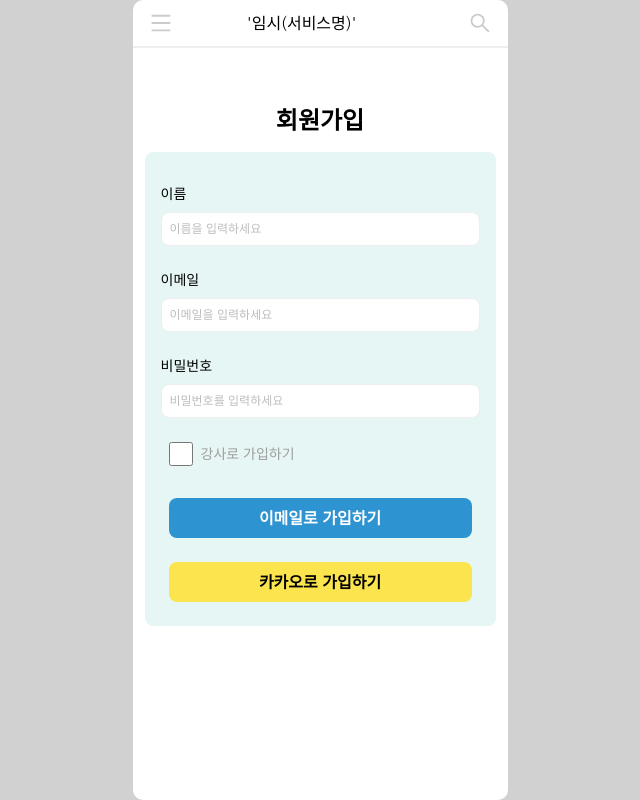
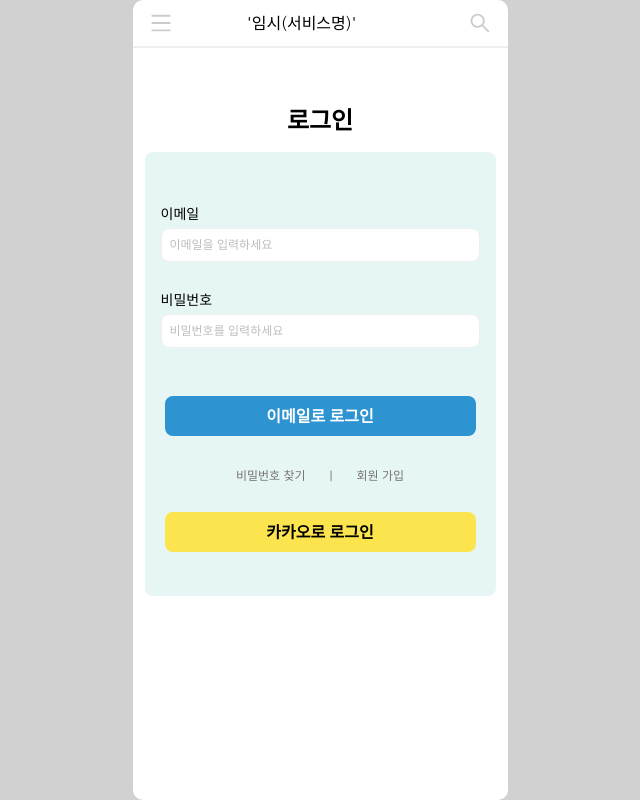
Before and after one commit to codestates-seb/seb45_main_010, a React (Vite) app in the folder client/: page / in a window 1280 px wide. Shown: the whole page, without its empty margins (320-960 px from the left). Built offline with nearby package versions, Linux system fonts and the light colour scheme.

Commit message:
[Feat]add_LogIn_UI_design

```diff
--- a/client/src/App.tsx
+++ b/client/src/App.tsx
@@ -1,10 +1,10 @@
 import Header from 'components/Header/Header';
-import SignUp from 'pages/SignUp';
+import Login from 'pages/Login';
 const App = () => {
   return (
     <main className="h-screen ">
       <Header />
-      <SignUp />
+      <Login />
     </main>
   );
 };
--- /dev/null
+++ b/client/src/pages/Login.tsx
@@ -0,0 +1,52 @@
+import React from 'react';
+
+const LoginForm: React.FC = () => {
+  return (
+    <div className="flex flex-col item-center justify-center">
+      <div className="text-center font-bold text-2xl my-4">로그인</div>
+      <div className="flex flex-col item-center justify-center mx-3 py-6 bg-mint-1 rounded-lg">
+        <form className="flex flex-col gap-1 p-4 rounded-lg">
+          <label htmlFor="email" className="text-sm mt-3">
+            이메일
+          </label>
+          <input
+            type="email"
+            id="email"
+            name="email"
+            className="border text-xs rounded-lg p-2 mb-3"
+            placeholder="이메일을 입력하세요"
+          />
+          <label htmlFor="password" className="text-sm mt-3">
+            비밀번호
+          </label>
+          <input
+            type="password"
+            id="password"
+            name="password"
+            className="border text-xs rounded-lg p-2 mb-3"
+            placeholder="비밀번호를 입력하세요"
+          />
+          <button
+            type="submit"
+            className="m-1 mt-8 text-white font-bold bg-blue-1 hover:bg-blue-2 rounded-lg p-2"
+          >
+            이메일로 로그인
+          </button>
+        </form>
+        <div className="flex item-center justify-center">
+          <div className="text-xs text-gray-600 p-3">비밀번호 찾기</div>
+          <div className="text-xs text-gray-600 p-3">|</div>
+          <div className="text-xs text-gray-600 p-3">회원 가입</div>
+        </div>
+        <button
+          type="submit"
+          className="m-5 mt-4 font-bold bg-koko-1 hover:bg-koko-2 rounded-lg p-2"
+        >
+          카카오로 로그인
+        </button>
+      </div>
+    </div>
+  );
+};
+
+export default LoginForm;
--- a/client/src/pages/SignUp.tsx
+++ b/client/src/pages/SignUp.tsx
@@ -1,7 +1,4 @@
-import { AiFillCheckSquare } from 'react-icons/ai';
 import React from 'react';
-import CheckImage from '../assets/Check.png';
-//gap4 요소간의 가격을 1rem, p-4은 4방향 패딩을 1rem으로 설정
 
 const SignUpForm: React.FC = () => {
   return (
```
